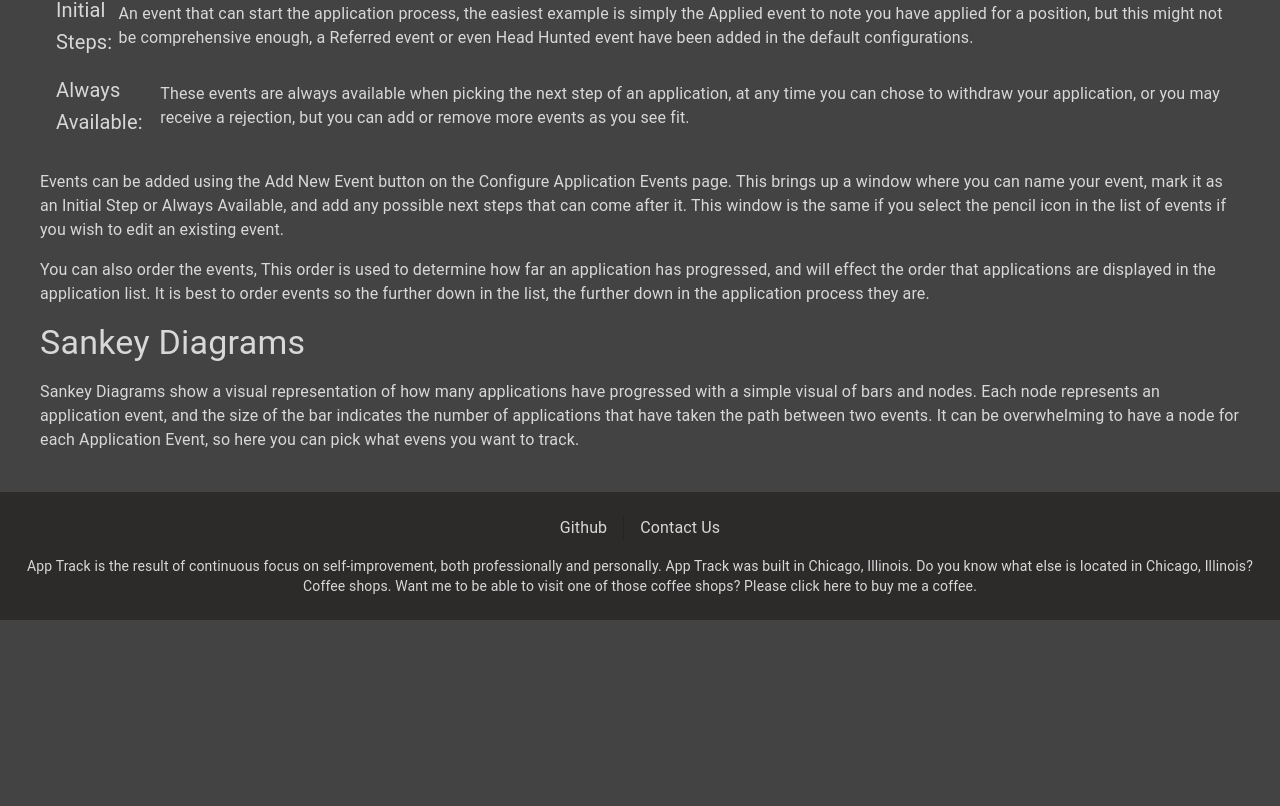
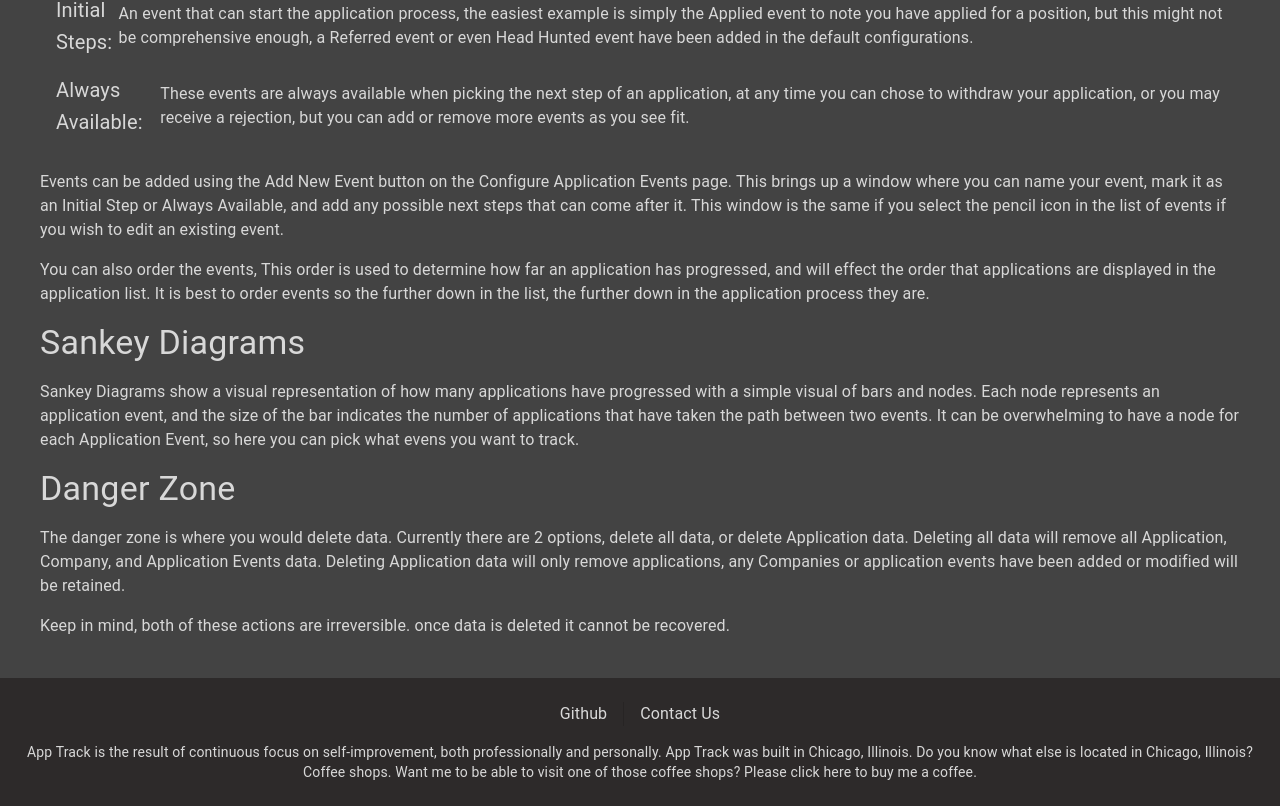
Before and after one commit to Caffeine-Driven-Development-LLC/GetAppTrack, a Next.js app: page /Documentation in a window 1280 px wide. Shown: the part 781-1587 px from the top of the page. Before the commit the page ends 1401 px from the top, so only its background shows below. Built offline with nearby package versions, Linux system fonts and the light colour scheme; what @mui/material-nextjs would draw is missing.

Commit message:
added a bit of a note for the danger zone, but this all needs to be refactored and reviewed before publishing

```diff
--- a/pages/Documentation.tsx
+++ b/pages/Documentation.tsx
@@ -71,6 +71,16 @@
           applications that have taken the path between two events. It can be overwhelming to have a node for each
           Application Event, so here you can pick what evens you want to track.
         </Typography>
+        <Typography variant="h4">Danger Zone</Typography>
+        <Typography>
+          The danger zone is where you would delete data. Currently there are 2 options, delete all data, or delete
+          Application data. Deleting all data will remove all Application, Company, and Application Events data.
+          Deleting Application data will only remove applications, any Companies or application events have been added
+          or modified will be retained.
+        </Typography>
+        <Typography>
+          Keep in mind, both of these actions are irreversible. once data is deleted it cannot be recovered.
+        </Typography>
       </Stack>
     </div>
   )
```
